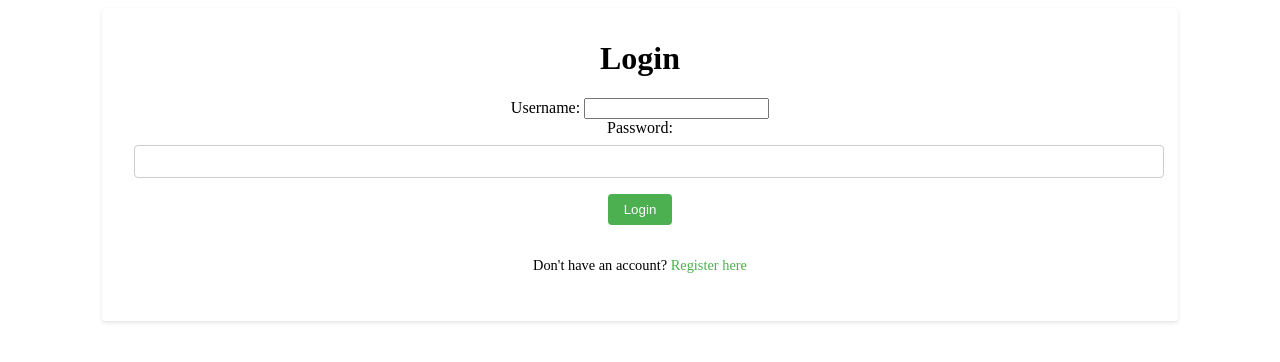
After one commit to ghostd4t/crypto_site, a PHP site: page /reg.html in a window 1280 px wide. The commit adds this page. Shown: the top 362 px of the page. Run offline with PHP 8.4, Linux system fonts and the light colour scheme.

Commit message:
added simple log_pass

```diff
--- a/Index.html
+++ b/Index.html
@@ -17,7 +17,7 @@
                             <li class="list-item" data-slug="/whitepapper/"><a class="anchor" href="whitepapper/">Docs</a></li>
                             <li class="list-item" data-slug="/blog/"><a class="anchor" href="blog/">Blog</a></li>
                             <li class="list-item" data-slug="/agreement policy/"><a class="anchor" href="agreement policy/">Policy</a></li>
-                            <li class="list-item" data-slug="/account/"><a class="anchor" href="account/">Account</a></li>
+                            <li class="list-item" data-slug="/account/"><a class="anchor" href="reg.html">Account</a></li>
                             <li class="list-item" data-slug="/stats/"><a class="anchor" href="account/">Stats</a></li>
                             <li class="list-item" data-slug="/button/"><button class="button-78">Launch app</button></li>
                         </ul>
--- a/assets/styles.css
+++ b/assets/styles.css
@@ -74,7 +74,7 @@
   font-size: 16px;
   font-weight: 800;
   line-height: 12px;
-  margin: 0 !important ;
+  margin: 0 !important  ;
   outline: none;
   overflow: visible;
   padding: 19px 26px;
@@ -165,3 +165,71 @@
   cursor: default;
   opacity: .24;
 }
+
+
+
+
+.body_ligin {
+    font-family: Arial, sans-serif;
+    background-color: #f2f2f2;
+    margin: 0;
+    padding: 0;
+}
+
+.log_container {
+    width: 80%;
+    margin: 0 auto;
+    padding: 2rem;
+    background-color: #fff;
+    border-radius: 4px;
+    box-shadow: 0 2px 4px rgba(0, 0, 0, 0.1);
+    text-align: center;
+}
+
+.log_state {
+    margin-top: 0;
+}
+
+.log_username_form {
+    margin-top: 2rem;
+}
+
+.label_pass {
+    display: block;
+    margin-bottom: 0.5rem;
+}
+
+.input input[type="text"], input[type="password"] {
+    width: 100%;
+    padding: 0.5rem;
+    margin-bottom: 1rem;
+    border-radius: 4px;
+    border: 1px solid #ccc;
+}
+
+button[type="submit"] {
+    background-color: #4CAF50;
+    color: white;
+    padding: 0.5rem 1rem;
+    border: none;
+    border-radius: 4px;
+    cursor: pointer;
+}
+
+button[type="submit"]:hover {
+    background-color: #45a049;
+}
+
+.dont_have {
+    margin-top: 2rem;
+    font-size: 0.9rem;
+}
+
+.reg_href {
+    color: #4CAF50;
+    text-decoration: none;
+}
+
+.reg_href:hover {
+    text-decoration: underline;
+}
--- /dev/null
+++ b/reg.html
@@ -0,0 +1,24 @@
+<!DOCTYPE html>
+
+<html lang="en" xmlns="http://www.w3.org/1999/xhtml">
+<head>
+    <meta charset="utf-8" />
+    <title>Cryptoscam</title>
+    <link rel="stylesheet" href="assets/styles.css">
+</head>
+<body class="body_login">
+    <div class="log_container">
+        <h1 class="log_state">Login</h1>
+        <form class="form" action="#" method="post">
+            <label class="log_username_form" for="username">Username:</label>
+            <input class="input" type="text" id="username" name="username" required>
+
+            <label class="label_pass" for="password">Password:</label>
+            <input class="input" type="password" id="password" name="password" required>
+
+            <button type="submit">Login</button>
+        </form>
+        <p class="dont_have">Don't have an account? <a class="reg_href" href="register.html">Register here</a></p>
+    </div>
+</body>
+</html>
```
